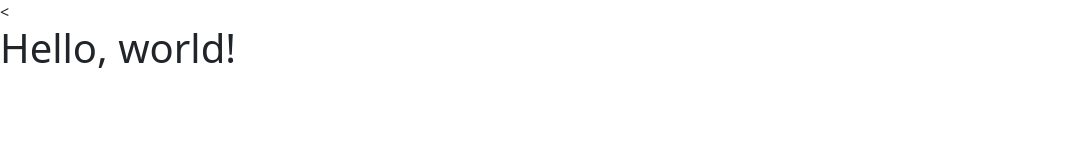
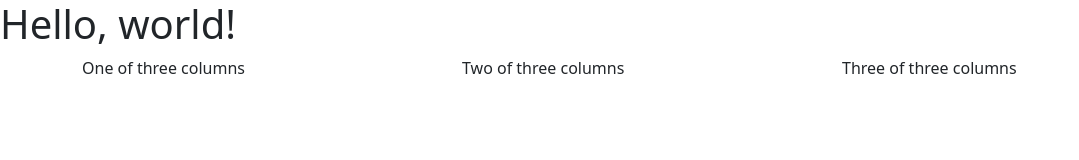
Before and after one commit to Willemu/bootstrapStart, a plain HTML site: page bootstrapStart/index.html in a window 1280 px wide. Shown: the whole page, without its empty margins (0-1079 px from the left). Drawn offline with nearby package versions, Linux system fonts and the light colour scheme.

Commit message:
Bootstrap additions and deletions

```diff
--- a/bootstrapStart/index.html
+++ b/bootstrapStart/index.html
@@ -1,4 +1,4 @@
-<<!doctype html>
+<!doctype html>
 <html lang="en">
   <head>
     <!--required meta tags-->
@@ -6,15 +6,28 @@
     <meta name="viewport" content="width=device-width, initial-scale=1">
     <title>Bootstrap demo</title>
     <!--Bootstrap CSS-->
-    <link rel="stylesheet" href="https://cdn.jsdelivr.net/npm/bootstrap@5.2.0/dist/css/bootstrap.min.css" rel="stylesheet" integrity="sha384-gH2yIJqKdNHPEq0n4Mqa/HGKIhSkIHeL5AyhkYV8i59U5AR6csBvApHHNl/vI1Bx" crossorigin="anonymous">
+    <link rel="stylesheet" href="https://cdn.jsdelivr.net/npm/bootstrap@5.2.0/dist/css/bootstrap.min.css"
+     integrity="sha384-gH2yIJqKdNHPEq0n4Mqa/HGKIhSkIHeL5AyhkYV8i59U5AR6csBvApHHNl/vI1Bx" crossorigin="anonymous">
   </head>
-
   <body>
     <h1>Hello, world!</h1>
     <!--jQuery first, then Popper.js, then Bootstrap JS-->
 		<script src="https://code.jquery.com/jquery-3.5.1.slim.min.js"></script>
-    <script src="https://cdn.jsdelivr.net/npm/bootstrap@5.2.0/dist/js/bootstrap.bundle.min.js" integrity="sha384-A3rJD856KowSb7dwlZdYEkO39Gagi7vIsF0jrRAoQmDKKtQBHUuLZ9AsSv4jD4Xa" crossorigin="anonymous"></script>
-		<script src="https://cdn.jsdelivr.net/npm/@popperjs/core@2.11.5/dist/umd/popper.min.js" integrity="sha384-Xe+8cL9oJa6tN/veChSP7q+mnSPaj5Bcu9mPX5F5xIGE0DVittaqT5lorf0EI7Vk" crossorigin="anonymous"></script>
+    <script src="https://cdn.jsdelivr.net/npm/@popperjs/core@2.11.5/dist/umd/popper.min.js" integrity="sha384-Xe+8cL9oJa6tN/veChSP7q+mnSPaj5Bcu9mPX5F5xIGE0DVittaqT5lorf0EI7Vk" crossorigin="anonymous"></script>
 		<script src="https://cdn.jsdelivr.net/npm/bootstrap@5.2.0/dist/js/bootstrap.min.js" integrity="sha384-ODmDIVzN+pFdexxHEHFBQH3/9/vQ9uori45z4JjnFsRydbmQbmL5t1tQ0culUzyK" crossorigin="anonymous"></script>
   </body>
+
+  <div class="container">
+    <div class="row align-items-centre">
+      <div class="col">
+        One of three columns
+      </div>
+      <div class="col">
+        Two of three columns
+      </div>
+      <div class="col-4">
+        Three of three columns
+      </div>
+    </div>
+  </div>
 </html>
```
